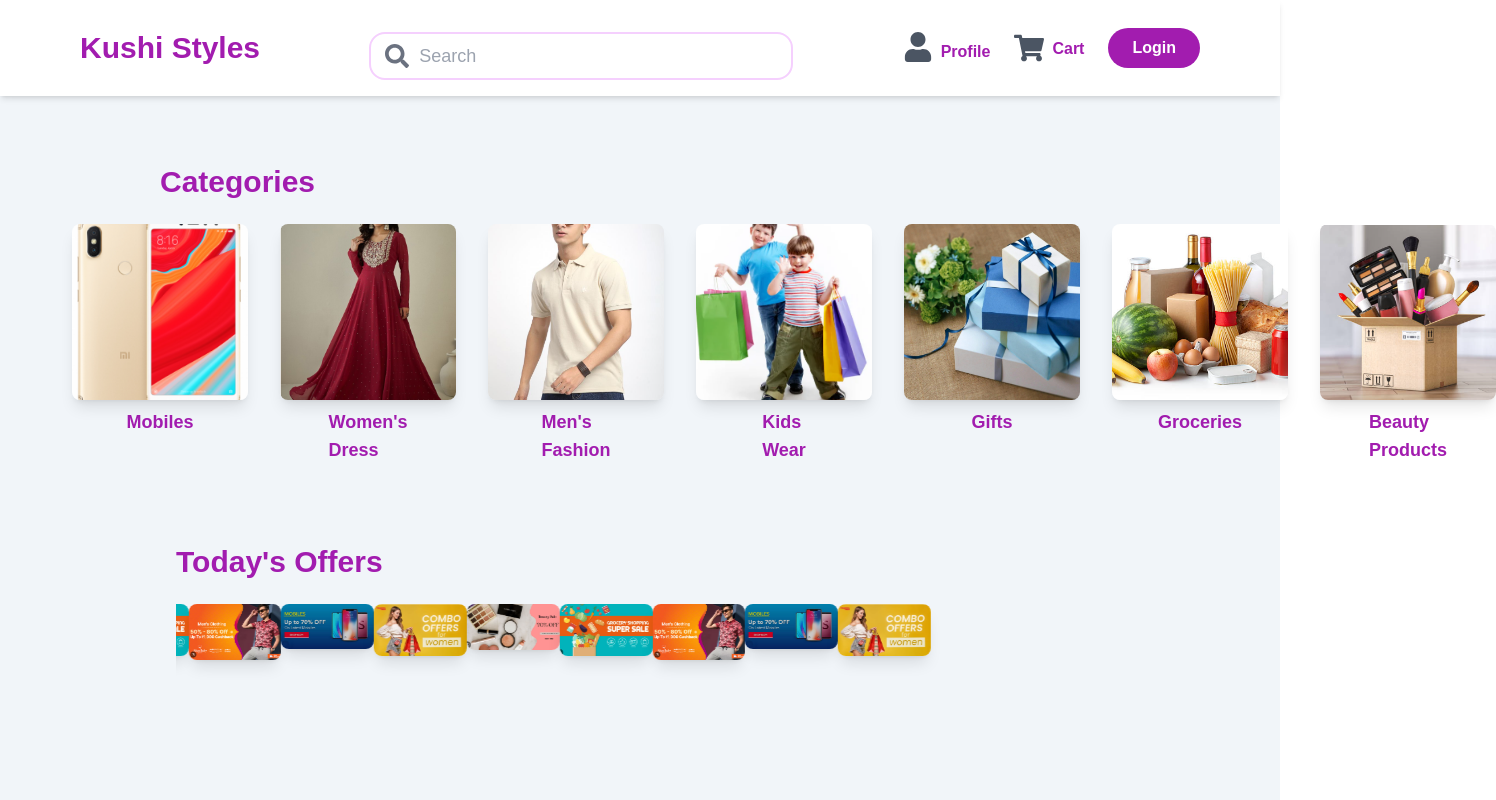
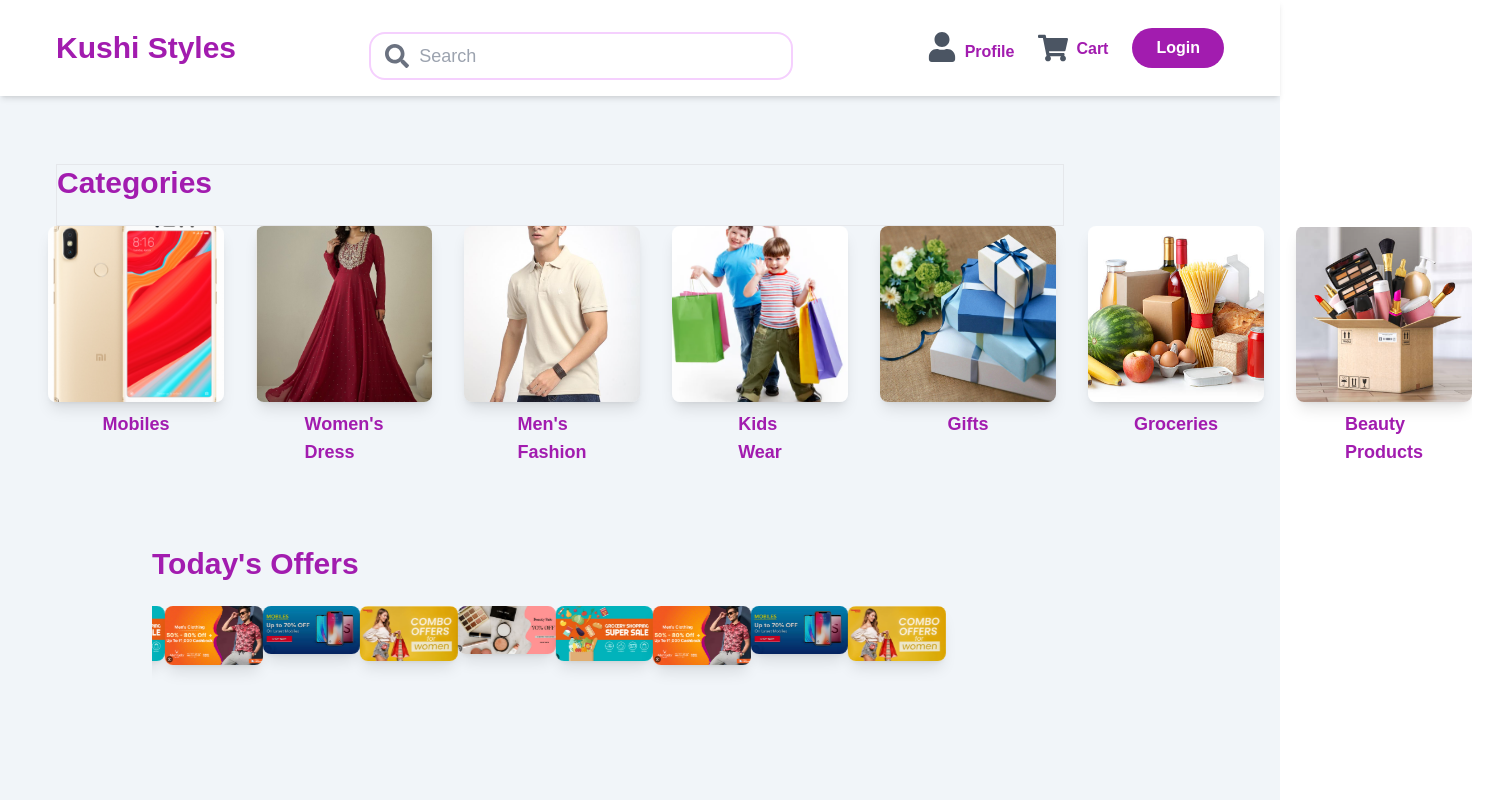
Before and after one commit to MonikaDevHJ/Kushi_Styles, a Next.js app: page / in a window 1280 px wide. Shown: the top 800 px of the page, 1496 px wide, since content can reach past the window. Built offline with nearby package versions, Linux system fonts and the light colour scheme.

Commit message:
making a websitr

```diff
--- a/src/components/AllIItem.tsx
+++ b/src/components/AllIItem.tsx
@@ -28,9 +28,14 @@ const items: Item[] = [
 
 const AllIItem: React.FC = () => {
   return (
-    <div className="container mx-auto mt-1">
+    <div className="container    mt-1">
       {/* Align heading to the left */}
-      <h1 className="text-3xl font-bold text-left mb-6  text-fuchsia-700">Categories</h1>
+      <div className="w-full  mt-1 -ml-20 border">
+        <h1 className="text-3xl font-bold text-left mb-6 text-fuchsia-700">
+          Categories
+        </h1>
+      </div>
+
 
       {/* Grid layout */}
       <div className="grid grid-cols-2 sm:grid-cols-3 md:grid-cols-2 lg:grid-cols-7 gap-6 sm:gap-8 md:gap-24 lg:gap-52">
--- a/src/components/Layout.tsx
+++ b/src/components/Layout.tsx
@@ -13,7 +13,7 @@ const Layout = ({ children }: LayoutProps) => {
       <Navbar />
 
       {/* Page Content with padding-top to avoid overlap */}
-      <div className="pt-[80px] px-6 md:px-12 lg:px-20 py-4">
+      <div className="pt-[80px] px-6 md:px-12 lg:px-20  py-4">
         {children}
       </div>
 
--- a/src/components/Navbar.tsx
+++ b/src/components/Navbar.tsx
@@ -5,7 +5,7 @@ const Navbar = () => {
   return (
     <div className="w-full fixed top-0 left-0 bg-white shadow-md z-50">
       {/* Navbar Container */}
-      <div className="flex flex-col sm:flex-row sm:items-center sm:justify-between gap-4 px-6 md:px-12 lg:px-20 py-4">
+      <div className="flex flex-col sm:flex-row sm:items-center sm:justify-between gap-4 px-6 md:px-12 lg:px-14 py-4">
         {/* Left Side (Logo) */}
         <div className="text-2xl md:text-3xl font-bold text-fuchsia-700">
           Kushi Styles
--- a/src/pages/index.tsx
+++ b/src/pages/index.tsx
@@ -5,7 +5,7 @@ import Offersitems from "@/components/Offersitems";
 
 export default function Home() {
   return (
-    <div className="bg-slate-100 px-6 md:px-12 lg:px-20 py-4 pt-[80px]">
+    <div className="bg-slate-100 px-6 md:px-12 lg:px-14 py-4 pt-[80px]">
       <AllIItem />
       <Offersitems />
       <Footer />
```
